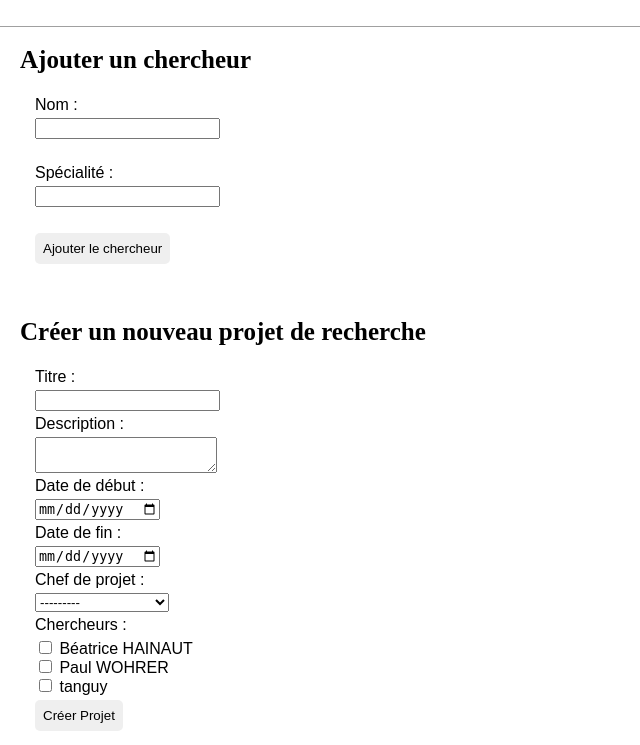
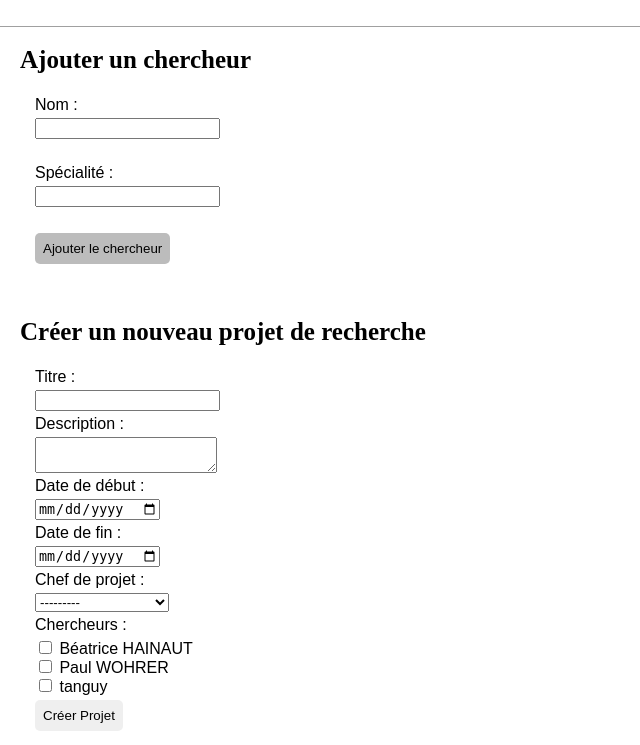
Before and after one commit to TanguyMorel/td-djangorestapi-MOREL-TANGUY, a Django app: page /accueil/ in a window 1280 px wide, with the pointer over the restyled element. Shown: the part 397-1142 px from the top of the page, without its empty margins (0-640 px from the left). Run offline with Django 5.2, Linux system fonts and the light colour scheme; data comes from the database, SQL or seed files in the repository.

Commit message:
add: hover on button forms

```diff
--- a/projects/static/css/home.css
+++ b/projects/static/css/home.css
@@ -155,3 +155,8 @@ footer {
   border: none;
   border-radius: 5px;
 }
+
+.form-button:hover {
+  cursor: pointer;
+  background-color: rgb(188, 188, 188);
+}
```
